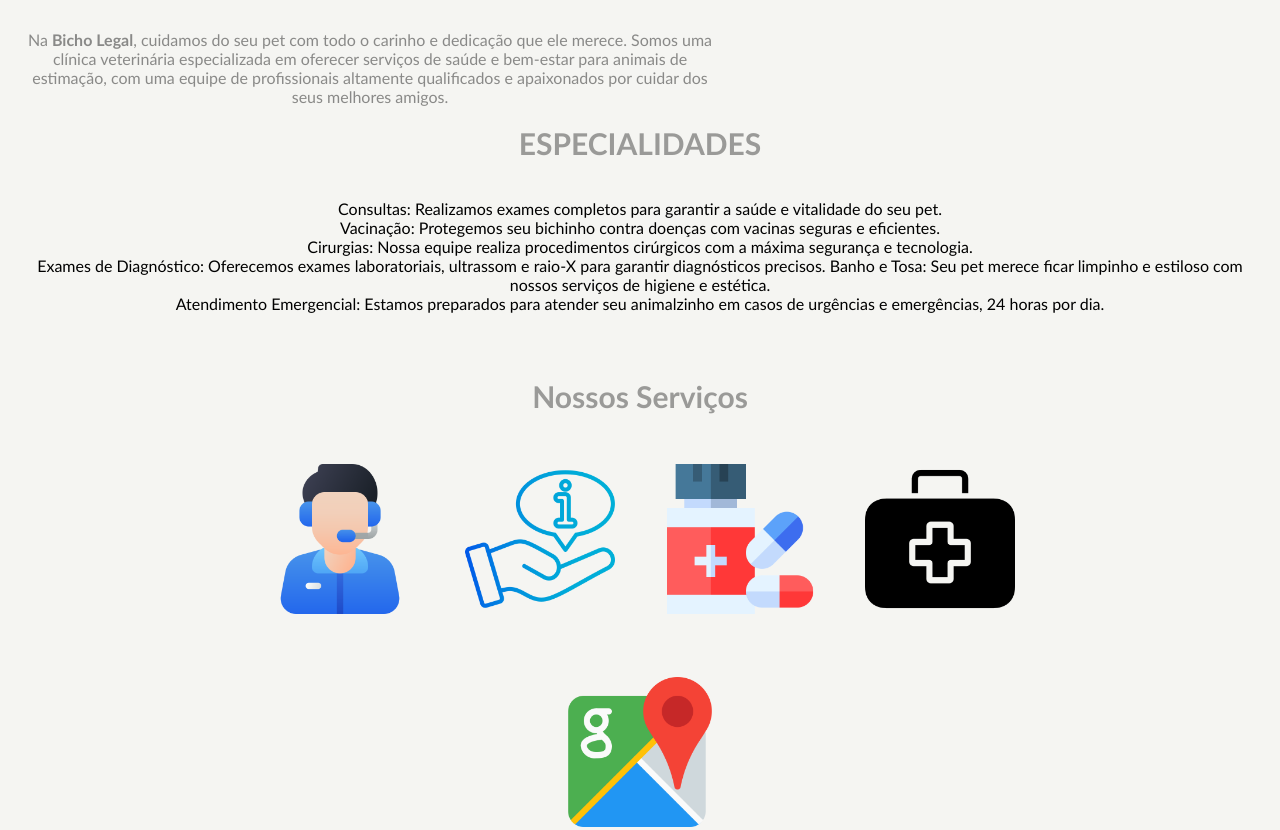
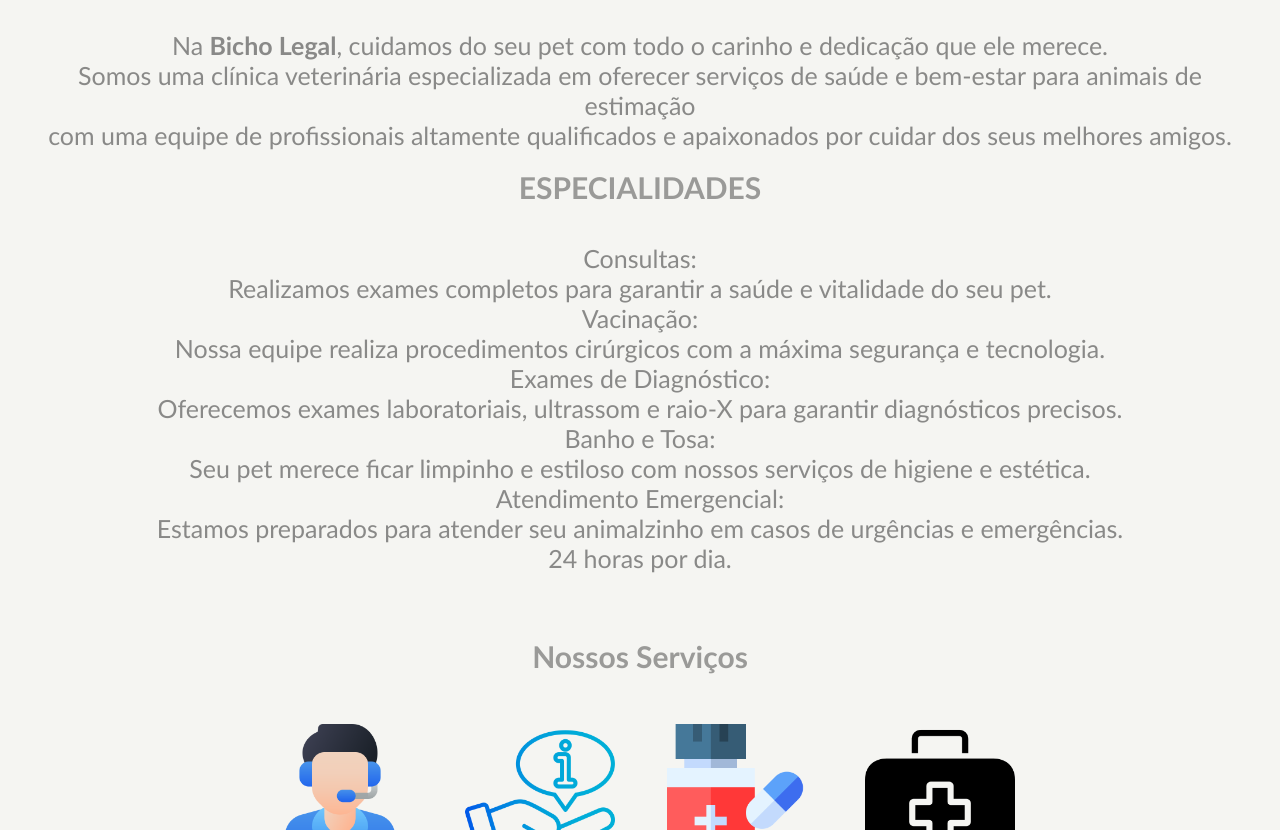
Before and after one commit to eunathan098/Veterinaria-LP, a plain HTML site: page index.html in a window 1280 px wide. Shown: the part 1467-2297 px from the top of the page. Drawn offline with nearby package versions, Linux system fonts and the light colour scheme.

Commit message:
Ajuste de fontes

```diff
--- a/css/styleGlobal.css
+++ b/css/styleGlobal.css
@@ -179,9 +179,21 @@ span {
     height: 250px;
 }
 
+.txt-desktop{
+    font-size: 25px;
+    color: black;
+}
+
+.container-text-sessao2{
+    display: flex;
+    text-align: center;
+    flex-direction: column;
+    justify-content: center;
+}
+
 .container-text-sessao2 p {
     color: rgba(0, 0, 0, 0.441);
-    width: 700px;
+    width: 700px auto;
 }
 
 .container-sesssao3 {
@@ -410,4 +422,8 @@ footer h1 {
         display: block;
         z-index: 1001;
     }
+
+    .txt-desktop{
+        font-size: 20px;
+    }
 }
--- a/index.html
+++ b/index.html
@@ -70,22 +70,24 @@
                 <img src="./imagens/veterinaria4.jpg" alt="FOTO 2">
             </div>
             <div class="container-text-sessao2">
-                <p>Na <strong>Bicho Legal</strong>, cuidamos do seu pet com todo o carinho e dedicação que ele merece.
+                <p class="txt-desktop">Na <strong>Bicho Legal</strong>, cuidamos do seu pet com todo o carinho e dedicação que ele merece.<br>
                     Somos uma clínica veterinária especializada em oferecer serviços de saúde e bem-estar para
-                    animais de estimação, com uma equipe de profissionais altamente qualificados e apaixonados por
+                    animais de estimação<br>
+                     com uma equipe de profissionais altamente qualificados e apaixonados por
                     cuidar dos seus melhores amigos.
                 </p>
                 <p><br>
                     <strong><h1 class="titulo-especialidades">ESPECIALIDADES </h1></strong><br><br>
-                    Consultas: Realizamos exames completos para garantir a saúde e vitalidade do seu pet.<br>
-                    Vacinação: Protegemos seu bichinho contra doenças com vacinas seguras e eficientes.<br>
-                    Cirurgias: Nossa equipe realiza procedimentos cirúrgicos com a máxima segurança e tecnologia.<br>
-                    Exames de Diagnóstico: Oferecemos exames laboratoriais, ultrassom e raio-X para garantir
-                    diagnósticos precisos.
-                    Banho e Tosa: Seu pet merece ficar limpinho e estiloso com nossos serviços de higiene e
+                    <p class="txt-desktop"> Consultas:<br> Realizamos exames completos para garantir a saúde e vitalidade do seu pet.<br>
+                    Vacinação:<br> Nossa equipe realiza procedimentos cirúrgicos com a máxima segurança e tecnologia.<br>
+                    Exames de Diagnóstico:<br> Oferecemos exames laboratoriais, ultrassom e raio-X para garantir
+                    diagnósticos precisos.<br>
+                    Banho e Tosa:<br> Seu pet merece ficar limpinho e estiloso com nossos serviços de higiene e
                     estética.<br>
-                    Atendimento Emergencial: Estamos preparados para atender seu animalzinho em casos de urgências e
-                    emergências, 24 horas por dia.
+                    Atendimento Emergencial:<br> Estamos preparados para atender seu animalzinho em casos de urgências e
+                    emergências.<br>
+                    24 horas por dia.
+                   </p>
                 </p>
             </div>
         </div>
```
